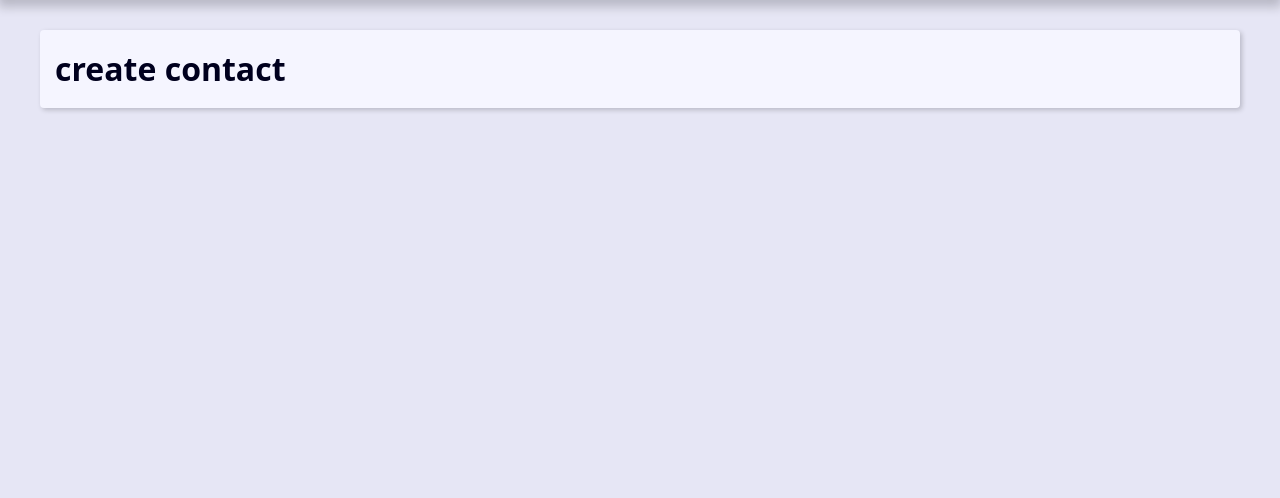
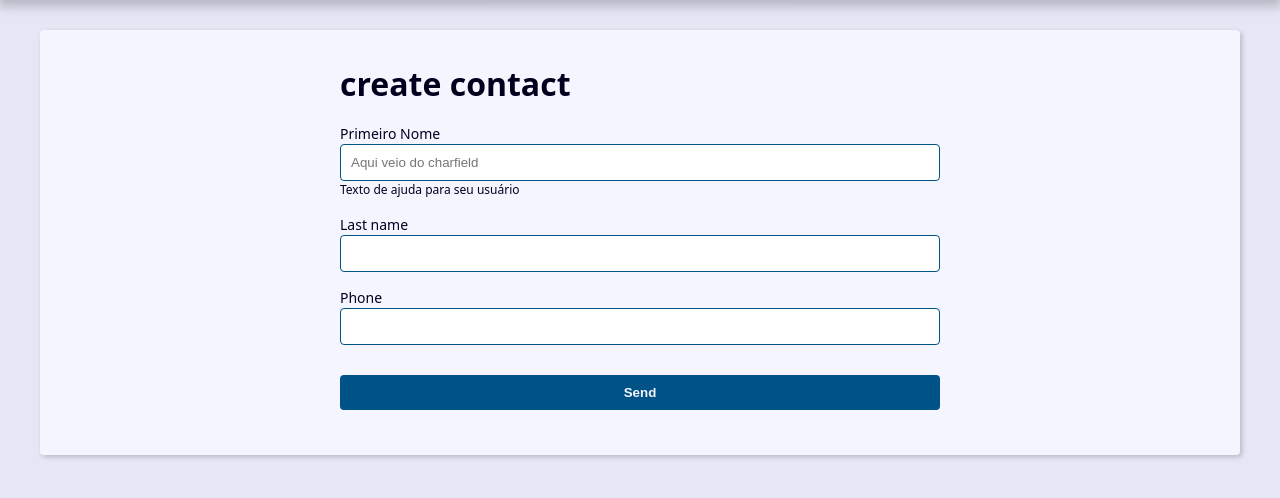
Before and after one commit to gusmorini/django_agenda, a Django app: page /contact/create in a window 1280 px wide. Shown: the part 239-737 px from the top of the page. Run offline with Django 4.2, Linux system fonts and the light colour scheme.

Commit message:
dynamic form contact

```diff
--- /dev/null
+++ b/contact/forms.py
@@ -0,0 +1,58 @@
+from django import forms
+from django.core.exceptions import ValidationError
+from . import models
+
+
+class ContactForm(forms.ModelForm):
+    first_name = forms.CharField(
+        widget=forms.TextInput(
+            attrs={
+                'class': 'classe-a classe-b',
+                'placeholder': 'Aqui veio do charfield',
+            }
+        ),
+        label='Primeiro Nome',
+        help_text='Texto de ajuda para seu usuário',
+    )
+
+    def __init__(self, *args, **kwargs):
+        super().__init__(*args, **kwargs)
+
+        # self.fields['first_name'].widget.attrs.update({
+        #     'class': 'classe-a classe-b',
+        #     'placeholder': 'Aqui veio do init',
+        # })
+
+    class Meta:
+        model = models.Contact
+        fields = (
+            'first_name', 'last_name', 'phone',
+        )
+        # widgets = {
+        #     'first_name': forms.TextInput(
+        #         attrs={
+        #             'class': 'classe-a classe-b',
+        #             'placeholder': 'Escreva aqui',
+        #         }
+        #     )
+        # }
+
+    def clean(self):
+        # cleaned_data = self.cleaned_data
+
+        self.add_error(
+            'first_name',
+            ValidationError(
+                'Mensagem de erro',
+                code='invalid'
+            )
+        )
+        self.add_error(
+            'first_name',
+            ValidationError(
+                'Mensagem de erro 2',
+                code='invalid'
+            )
+        )
+
+        return super().clean()
--- a/contact/templates/contact/create.html
+++ b/contact/templates/contact/create.html
@@ -1,3 +1,37 @@
 {% extends 'global/base.html' %} {% block content %}
-<h1>create contact</h1>
+<div class="form-wrapper">
+  <h1>create contact</h1>
+  <form
+    action="{% url 'contact:create' %}"
+    method="POST"
+    enctype="multipart/form-data"
+  >
+    {% csrf_token %}
+
+    <div class="form-content">
+      {% for field in form %}
+      <div class="form-group">
+        <label for="{{ field.id_for_label }}">{{ field.label }}</label>
+        {{ field }} {{ field.errors }} {% if field.help_text %}
+        <p class="help-text">{{ field.help_text }}</p>
+        {% endif %}
+      </div>
+      {% endfor %}
+    </div>
+
+    {% if form.non_field_errors %}
+    <div class="form-content">
+      <div class="form-group">
+        <div class="message error">{{ form.non_field_errors }}</div>
+      </div>
+    </div>
+    {% endif %}
+
+    <div class="form-content">
+      <div class="form-group">
+        <button class="btn" type="submit">Send</button>
+      </div>
+    </div>
+  </form>
+</div>
 {% endblock content %}
--- a/contact/views/forms.py
+++ b/contact/views/forms.py
@@ -1,9 +1,19 @@
-from django.shortcuts import render, get_object_or_404, redirect
-from contact.models import Contact
-from django.db.models import Q
-from django.core.paginator import Paginator
+from django.shortcuts import render
+from contact.forms import ContactForm
 
 
 def create(request):
-    context = {'title': 'Create'}
-    return render(request, 'contact/create.html', context)
+    context = {
+        'form': ContactForm()
+    }
+
+    if request.method == 'POST':
+        context = {
+            'form': ContactForm(request.POST)
+        }
+
+    return render(
+        request,
+        'contact/create.html',
+        context
+    )
```
